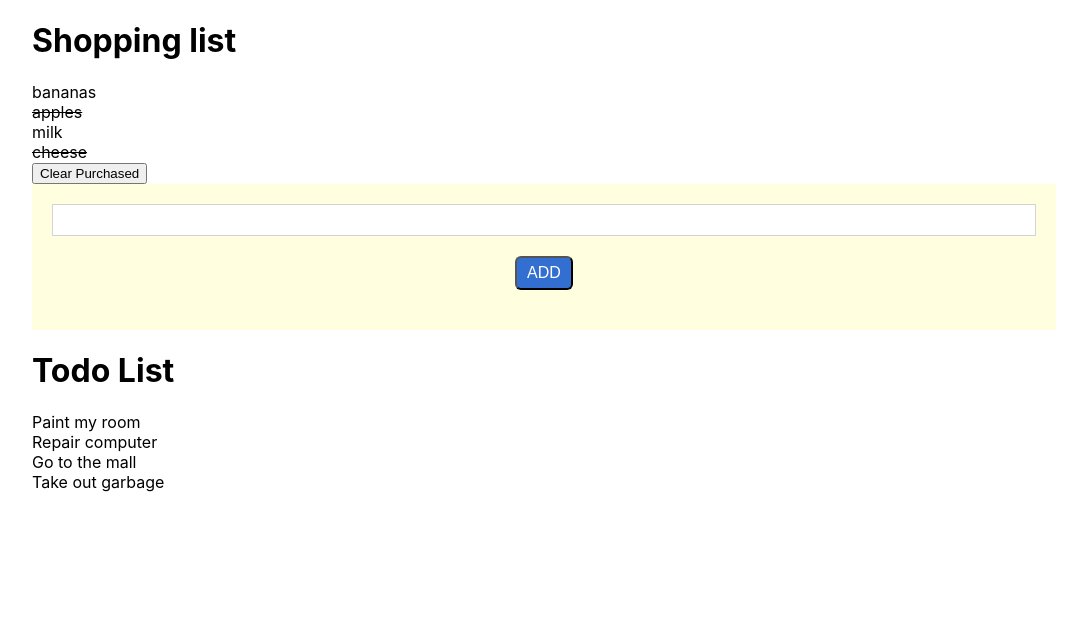
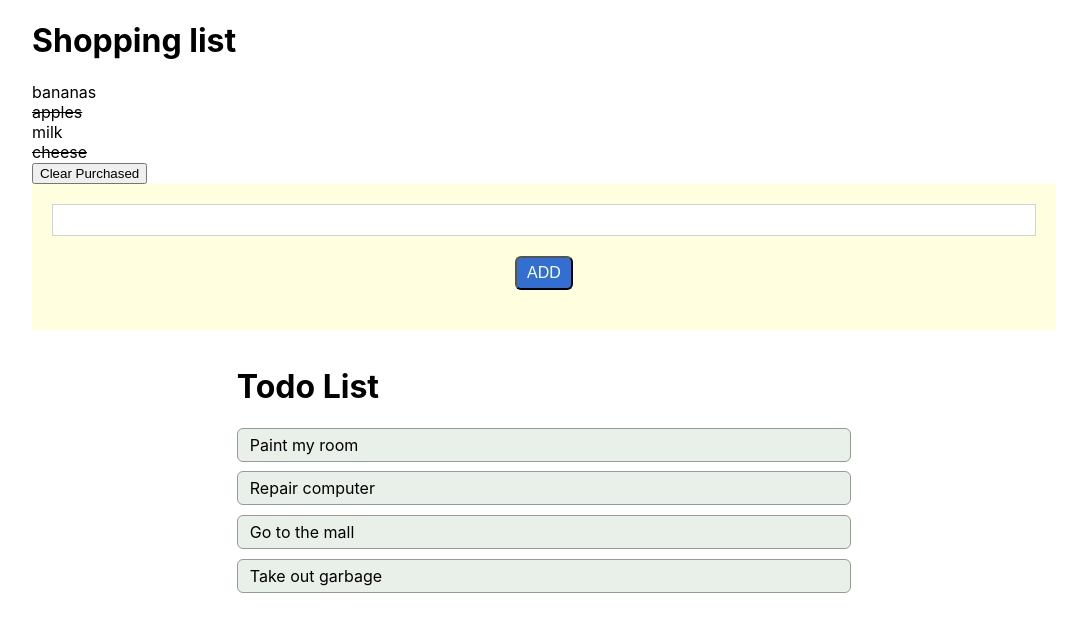
Before and after one commit to cesareferrari/learn-react, a React (Create React App) app: page / in a window 1280 px wide. Shown: the top 632 px of the page, without its empty margins (96-1183 px from the left). Built offline with nearby package versions, Linux system fonts and the light colour scheme.

Commit message:
Add toggle todo

```diff
--- a/src/components/TodoItem.js
+++ b/src/components/TodoItem.js
@@ -2,7 +2,9 @@ import React from 'react';
 
 const TodoItem = props => {
   return (
-    <div>
+    <div className={`todo-item${props.todo.done ? ' done' : ''}`}
+      onClick={e => props.toggleTodo(e, props.todo.id) }
+    >
     {props.todo.name}
     </div>
   )
--- a/src/components/TodoList.js
+++ b/src/components/TodoList.js
@@ -33,11 +33,23 @@ class TodoList extends React.Component {
     }
   }
 
+  toggleTodo = (e, id) => {
+    this.setState({
+      todos: this.state.todos.map(todo => {
+        if (todo.id === id) {
+          todo.done = !todo.done;
+          return todo;
+        }
+        return todo;
+      })
+    })
+  }
+
   render() {
     return (
-      <div>
+      <div className="todo-list">
         <h1>Todo List</h1>
-        {this.state.todos.map(todo => <TodoItem todo={todo} key={todo.id} />)}
+        {this.state.todos.map(todo => <TodoItem todo={todo} key={todo.id} toggleTodo={this.toggleTodo} />)}
       </div>
     )
   }
--- a/src/index.css
+++ b/src/index.css
@@ -64,3 +64,35 @@ form button {
 .purchased {
   text-decoration: line-through;
 }
+
+.todo-list {
+  display: flex;
+  flex-direction: column;
+  justify-content: space-between;
+
+  width: 60%;
+  margin: 1rem auto;
+}
+
+.todo-item {
+  padding: 6px 12px;
+  border: 1px solid #929c91;
+  border-radius: 6px;
+  background-color: #e9f0e9;
+  margin-bottom: .6rem;
+}
+
+.todo-item:hover {
+  background-color: #d5ded5;
+  cursor: pointer;
+}
+
+.done {
+  text-decoration: line-through;
+  color: gray;
+  background-color: #f7fcf7;
+}
+
+.done:hover {
+  background-color: #e9f0e9;
+}
```
